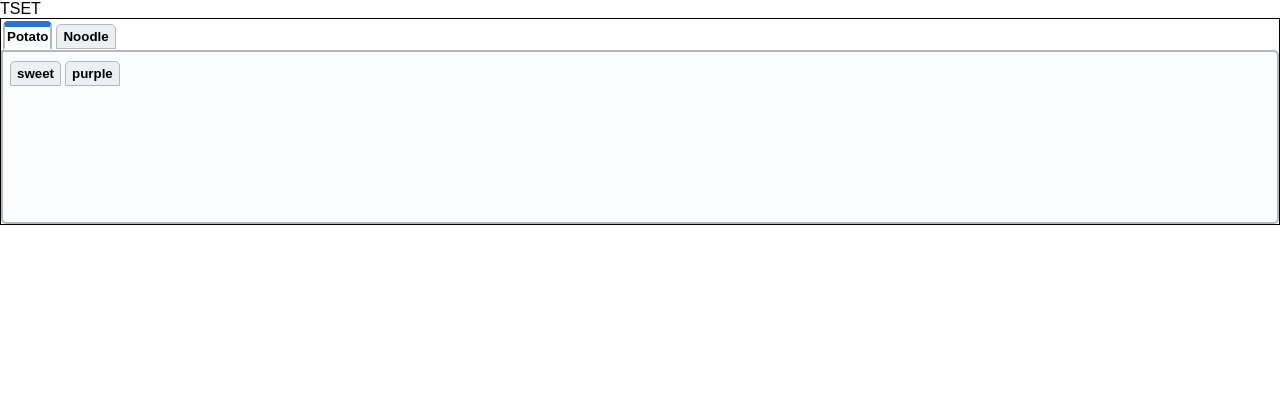
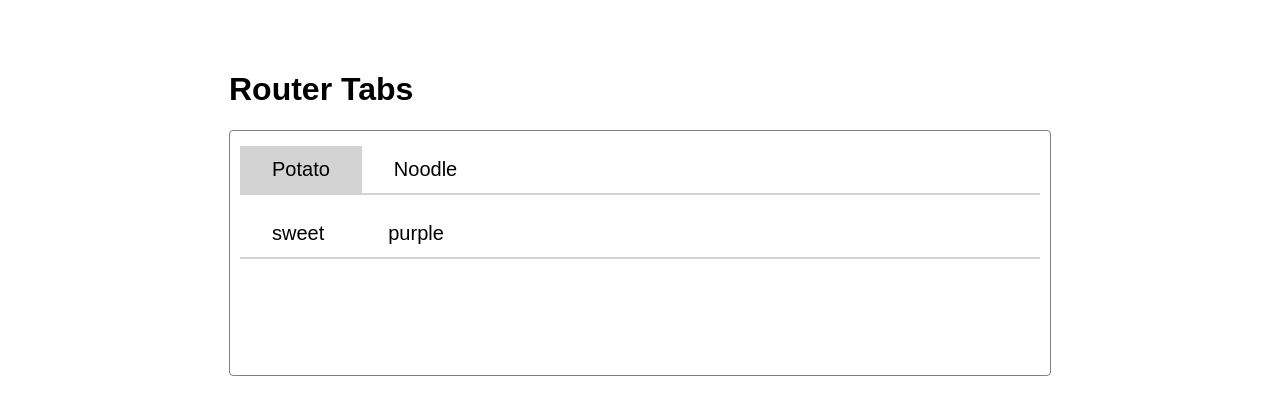
Before and after one commit to cheekong/routetabs, a React (Create React App) app: page / in a window 1280 px wide. Shown: the top 414 px of the page. Built offline with nearby package versions, Linux system fonts and the light colour scheme.

Commit message:
fix(): switching to regular convention as per mdn

```diff
--- a/src/components/Tab/Tab.css
+++ b/src/components/Tab/Tab.css
@@ -2,62 +2,30 @@
 [role="tab"]:focus,
 [role="tab"]:hover {
   position: relative;
-  z-index: 2;
-  top: 2px;
-  margin: 0;
-  margin-top: 4px;
-  padding: 3px 3px 4px;
-  border: 1px solid hsl(219deg 1% 72%);
-  border-bottom: 2px solid hsl(219deg 1% 72%);
-  border-radius: 5px 5px 0 0;
+  margin-top: 5px;
   overflow: visible;
-  background: hsl(220deg 20% 94%);
-  outline: none;
-  font-weight: bold;
+  font-size: 20px;
+  border: 0;
+  cursor: pointer;
 }
 
 [role="tab"][aria-selected="true"] {
-  padding: 2px 2px 4px;
-  margin-top: 0;
-  border-width: 2px;
-  border-top-width: 6px;
-  border-top-color: rgb(36 116 214);
-  border-bottom-color: hsl(220deg 43% 99%);
-  background: hsl(220deg 43% 99%);
-}
-
-[role="tab"][aria-selected="false"] {
-  border-bottom: 1px solid hsl(219deg 1% 72%);
+  padding: 10px 30px;
+  background: lightgray;
+  color: black;
+  border: 2px solid lightgray;
 }
 
 [role="tab"] {
   display: inline-block;
-  margin: 2px;
-  padding: 4px 6px;
+  padding: 10px 30px;
+  border: 2px solid white;
+  background: white;
 }
 
 [role="tab"]:hover,
 [role="tab"]:focus,
 [role="tab"]:active {
-  padding: 2px 4px;
   border: 2px solid rgb(36 116 214);
   border-radius: 3px;
 }
-
-[role="tabpanel"] {
-  padding: 5px;
-  border: 2px solid hsl(219deg 1% 72%);
-  border-radius: 0 5px 5px;
-  background: hsl(220deg 43% 99%);
-  min-height: 10em;
-  min-width: 550px;
-  overflow: auto;
-}
-
-[role="tabpanel"].is-hidden {
-  display: none;
-}
-
-[role="tabpanel"] p {
-  margin: 0;
-}
--- a/src/components/Tab/Tab.tsx
+++ b/src/components/Tab/Tab.tsx
@@ -1,6 +1,5 @@
 import React, { FC, ReactNode } from "react";
 import { TabsContext } from "../Tabs";
-
 import "./Tab.css";
 
 export interface TabProps {
@@ -8,9 +7,16 @@ export interface TabProps {
   children: ReactNode;
   onClick: () => void;
   ariaControls: string;
+  tabIndex?: number;
 }
 
-export const Tab: FC<TabProps> = ({ id, children, onClick, ariaControls }) => {
+export const Tab: FC<TabProps> = ({
+  id,
+  children,
+  onClick,
+  ariaControls,
+  tabIndex,
+}) => {
   const { selectedTab, setSelectedTab } = React.useContext(TabsContext);
   console.log("selectedTab", selectedTab);
   const isSelected = selectedTab
@@ -18,20 +24,19 @@ export const Tab: FC<TabProps> = ({ id, children, onClick, ariaControls }) => {
     .filter((e) => e)
     .find((e) => e === id);
   // console.log("selectedTab ", selectedTab);
-  if (id === "potato") {
-    console.log("test");
-    console.log("selectedTab isselected", selectedTab === id ? 0 : -1);
-  }
+
   return (
     <button
       id={id}
       type="button"
       role="tab"
-      tabIndex={isSelected ? 0 : -1}
+      tabIndex={
+        typeof tabIndex !== "undefined" ? tabIndex : isSelected ? 0 : -1
+      }
       aria-selected={isSelected ? "true" : "false"}
       aria-controls={ariaControls}
       onClick={() => {
-        setSelectedTab(id);
+        setSelectedTab(selectedTab ?? ""); //todo: fix this null up
         onClick();
       }}
     >
--- /dev/null
+++ b/src/components/TabList/TabList.css
@@ -0,0 +1,3 @@
+[role="tablist"] {
+  border-bottom: 2px solid lightgray;
+}
--- a/src/components/TabList/TabList.tsx
+++ b/src/components/TabList/TabList.tsx
@@ -1,4 +1,5 @@
 import React, { FC, useCallback } from "react";
+import "./TabList.css";
 
 export interface TabListProps {
   children: React.ReactNode;
@@ -6,7 +7,11 @@ export interface TabListProps {
   ariaLabelLedby?: string;
 }
 
-export const TabList: FC<TabListProps> = ({ children, ariaLabel }) => {
+export const TabList: FC<TabListProps> = ({
+  children,
+  ariaLabel,
+  ariaLabelLedby,
+}) => {
   const refList = React.useRef<HTMLDivElement>(null);
 
   const onKeyDown = useCallback((e: React.KeyboardEvent) => {
@@ -38,6 +43,7 @@ export const TabList: FC<TabListProps> = ({ children, ariaLabel }) => {
       ref={refList}
       role="tablist"
       aria-label={ariaLabel}
+      aria-labelledby={ariaLabelLedby}
       onKeyDown={onKeyDown}
     >
       {children}
--- /dev/null
+++ b/src/components/TabPanel/TabPanel.css
@@ -0,0 +1,14 @@
+[role="tabpanel"] {
+  background: white;
+  min-height: 10em;
+  overflow: auto;
+  margin-top: 10px;
+}
+
+[role="tabpanel"].is-hidden {
+  display: none;
+}
+
+[role="tabpanel"] p {
+  margin: 0;
+}
--- a/src/components/TabPanel/TabPanel.tsx
+++ b/src/components/TabPanel/TabPanel.tsx
@@ -1,5 +1,6 @@
 import React, { FC, ReactNode } from "react";
 import { TabsContext } from "../Tabs";
+import "./TabPanel.css";
 
 export interface TabPanelProps {
   id: string;
--- a/src/components/Tabs/Tabs.css
+++ b/src/components/Tabs/Tabs.css
@@ -1,3 +1,6 @@
 .tab-group {
-  border: 1px solid black;
+  width: 800px;
+  border: 1px solid grey;
+  border-radius: 4px;
+  padding: 10px;
 }
--- a/src/components/Tabs/Tabs.tsx
+++ b/src/components/Tabs/Tabs.tsx
@@ -18,8 +18,6 @@ export const TabsContext = React.createContext<{
 });
 
 export const Tabs: FC<TabsProps> = ({ id, children, defaultTab }) => {
-  console.log("!!! defaultTab", defaultTab);
-
   const [selectedTab, setSelectedTab] = useState(defaultTab);
 
   useEffect(() => {
@@ -41,7 +39,7 @@ export const Tabs: FC<TabsProps> = ({ id, children, defaultTab }) => {
       setSelectedTab,
       selectedTab,
     }),
-    [setSelectedTab, selectedTab, defaultTab]
+    [setSelectedTab, selectedTab]
   );
 
   return (
--- a/src/index.css
+++ b/src/index.css
@@ -1,11 +1,6 @@
 body {
-  margin: 0;
   font-family: sans-serif;
   -webkit-font-smoothing: antialiased;
   -moz-osx-font-smoothing: grayscale;
+  margin: 0;
 }
-
-code {
-  font-family: source-code-pro, Menlo, Monaco, Consolas, "Courier New",
-    monospace;
-}
--- /dev/null
+++ b/src/views/TabView/TabView.css
@@ -0,0 +1,6 @@
+#tab-view {
+  display: flex;
+  flex-direction: column;
+  align-items: center;
+  margin-top: 50px;
+}
--- a/src/views/TabView/TabView.tsx
+++ b/src/views/TabView/TabView.tsx
@@ -1,35 +1,16 @@
-import React from "react";
-import {
-  Outlet,
-  Route,
-  Routes,
-  useLocation,
-  useNavigate,
-} from "react-router-dom";
+import React, { FC } from "react";
+import { useLocation, useNavigate } from "react-router-dom";
 import { Tabs, TabList, Tab, TabPanel } from "../../components/";
+import "./TabView.css";
 
-// const Profile = () => <TabPanel>You're on the Profile asd Tab</TabPanel>;
-// const Comments = () => <TabPanel>You're on the Comments Tab</TabPanel>;
-// const Contact = () => <TabPanel>You're on the Contact Tab</TabPanel>;
-// const NotFound = () => <TabPanel>Not Found</TabPanel>;
-
-function TabView() {
+export const TabView: FC = () => {
   const navigate = useNavigate();
   const pathName = useLocation().pathname;
-  console.log("pathName", pathName);
-  const splitPathnames = useLocation()
-    .pathname.split("/")
-    .filter((e) => e);
 
-  // console.log(
-  //   "splitPathnames",
-  //   splitPathnames,
-  //   splitPathnames.length ? splitPathnames[0] : "potato",
-  //   pathName
-  // );
   return (
-    <>
-      TSET
+    <main id="tab-view">
+      <div id="tab-content">
+        <h1>Router Tabs</h1>
         <Tabs id="carbTabs" defaultTab={pathName === "/" ? "potato" : pathName}>
           <TabList ariaLabel="carbTabList">
             <Tab
@@ -53,6 +34,7 @@ function TabView() {
                 id="sweet"
                 ariaControls="sweetPanel"
                 onClick={() => navigate("../potato/sweet")}
+                tabIndex={0}
               >
                 sweet
               </Tab>
@@ -68,42 +50,35 @@ function TabView() {
               content for sweetPanel
             </TabPanel>
             <TabPanel id="purplePanel" ariaLabelLedby="purple">
-            content for purplePanel
+              <TabList
+                ariaLabel="potatoTabList"
+                ariaLabelLedby="potatoTabPanel"
+              >
+                <Tab
+                  id="sweet"
+                  ariaControls="sweetPanel"
+                  onClick={() => navigate("../potato/sweet")}
+                  tabIndex={0}
+                >
+                  japanese purple sweet potato
+                </Tab>
+                <Tab
+                  id="purple"
+                  ariaControls="purplePanel"
+                  onClick={() => navigate("../potato/purple")}
+                >
+                  regular purple swweet potato
+                </Tab>
+              </TabList>
             </TabPanel>
           </TabPanel>
           <TabPanel id="noodleTabPanel" ariaLabelLedby="noodle">
-          content for tab 2
+            more noodles to come
           </TabPanel>
         </Tabs>
-    </>
+      </div>
+    </main>
   );
-}
-
-function Layout() {
-  const navigate = useNavigate();
-  return (
-    <>
-      {/* <Tabs>
-        <Tab navigationPath="../potato">Potato</Tab>
-        <Tab navigationPath="../noodle">Noodle</Tab>
-      </Tabs> */}
-      {/* <nav>
-        <ul>
-          <li>
-            <Link to="/">Profile</Link>
-          </li>
-          <li>
-            <Link to="/comments">Comments</Link>
-          </li>
-          <li>
-            <Link to="/contact"> Contact</Link>
-          </li>
-        </ul>
-      </nav> */}
-      {/* <hr /> */}
-      <Outlet />
-    </>
-  );
-}
+};
 
 export default TabView;
```
Also changed, not shown: src/App.css (deleted, +0 -38 lines). Lines whose indentation alone changed are shown as unchanged.
